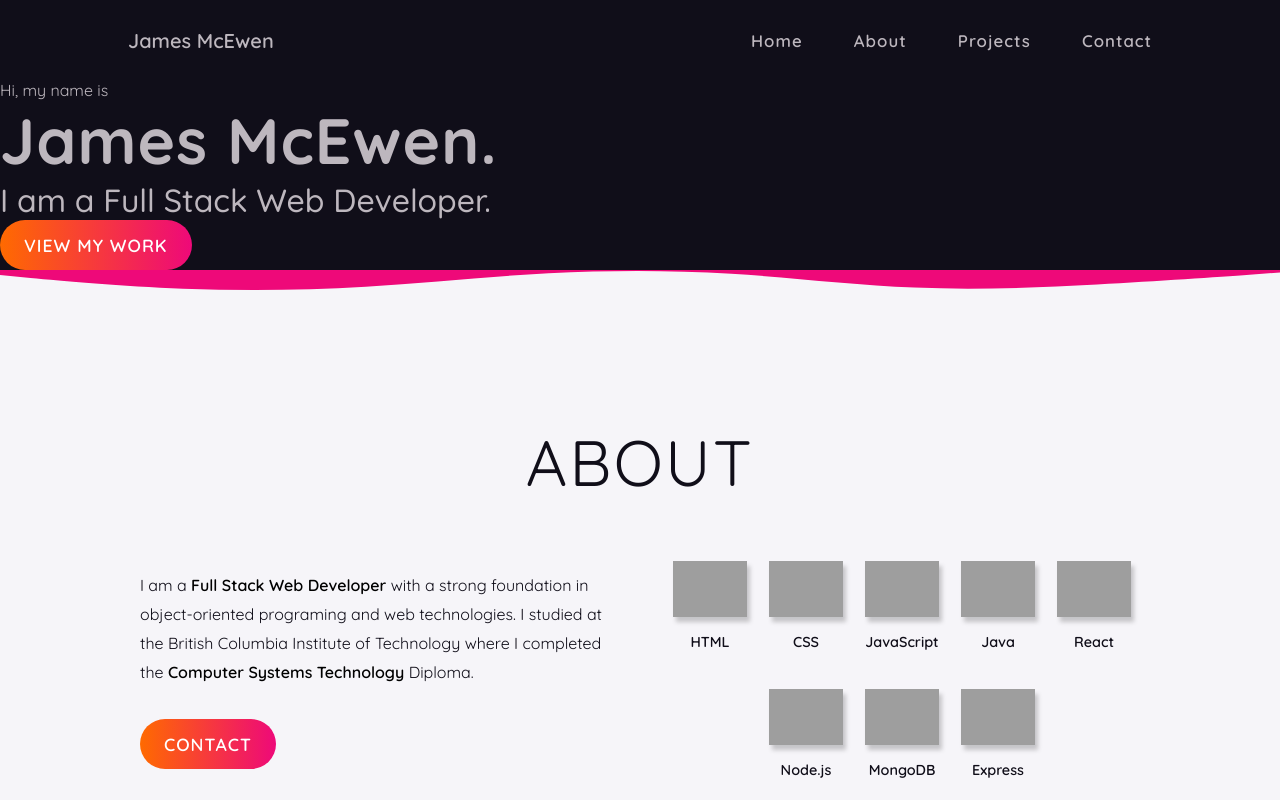
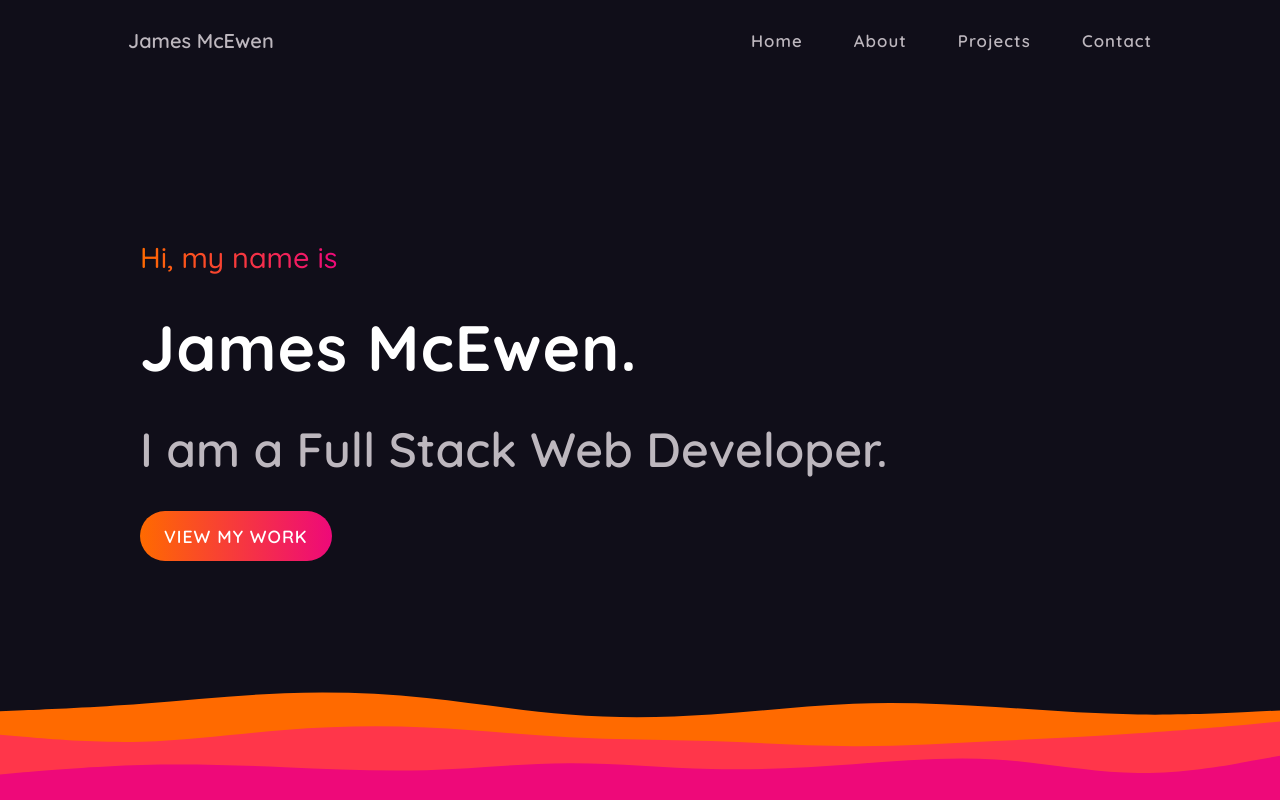
Before and after one commit to jemcewen/portfolio, a React (Create React App) app: page / in a window 1280 px wide. Shown: the top 800 px of the page. Built offline with nearby package versions, Linux system fonts and the light colour scheme; grey boxes are pictures that could not be loaded; the HTML template or start-up script is replaced by a standard one.

Commit message:
Add spacer and change colours

```diff
--- a/src/layout/Home/Home.module.css
+++ b/src/layout/Home/Home.module.css
@@ -1,19 +1,91 @@
+.section {
+  position: relative;
+  min-height: calc(100vh - 5rem);
+  display: grid;
+  grid-template-rows: 1fr auto 1fr;
+  justify-items: center;
+  scroll-margin-top: 5rem;
+}
+
+@media (max-width: 480px) {
+  .section {
+    min-height: calc(100vh - 4rem);
+    scroll-margin-top: 4rem;
+  }
+}
+
+.content {
+  grid-row-start: 2;
+  display: flex;
+  flex-direction: column;
+  width: 90%;
+  max-width: 1000px;
+  gap: 2rem;
+  margin-bottom: 5rem;
+}
+
+@media (max-width: 480px) {
+  .content {
+    gap: 1.5rem;
+    margin-bottom: 4rem;
+  }
+}
+
+.leading {
+  font-size: 1.8rem;
+  font-weight: 500;
+  background: #ee0979;
+  background: -webkit-linear-gradient(to right, #ff6a00, #ee0979);
+  background: linear-gradient(to right, #ff6a00, #ee0979);
+  background-clip: text;
+  -webkit-background-clip: text;
+  -moz-background-clip: text;
+  -webkit-text-fill-color: transparent;
+  -moz-text-fill-color: transparent;
+  width: fit-content;
+}
+
 .heading {
   font-size: 4rem;
   font-weight: 700;
   letter-spacing: 1px;
+  color: white;
 }
 
 .sub-heading {
-  font-size: 2rem;
-  font-weight: 500;
+  font-size: 3rem;
+  font-weight: 600;
+}
+
+.button {
+  width: fit-content;
+}
+
+.spacer {
+  aspect-ratio: 1200/300;
+  width: 100%;
+  background-repeat: no-repeat;
+  background-position: center;
+  background-size: cover;
+  background-image: url('/public/svg/layered-waves.svg');
+  grid-row-start: 3;
+  align-self: end;
+}
+
+@media (min-width: 992px) {
+  .spacer {
+    aspect-ratio: 3000/300;
+    background-image: url('/public/svg/long-waves.svg');
+  }
 }
 
 @media (max-width: 480px) {
+  .leading {
+    font-size: 1.3rem;
+  }
   .heading {
-    font-size: 2.2rem;
+    font-size: 2.6rem;
   }
-
   .sub-heading {
     font-size: 1.5rem;
   }
```
